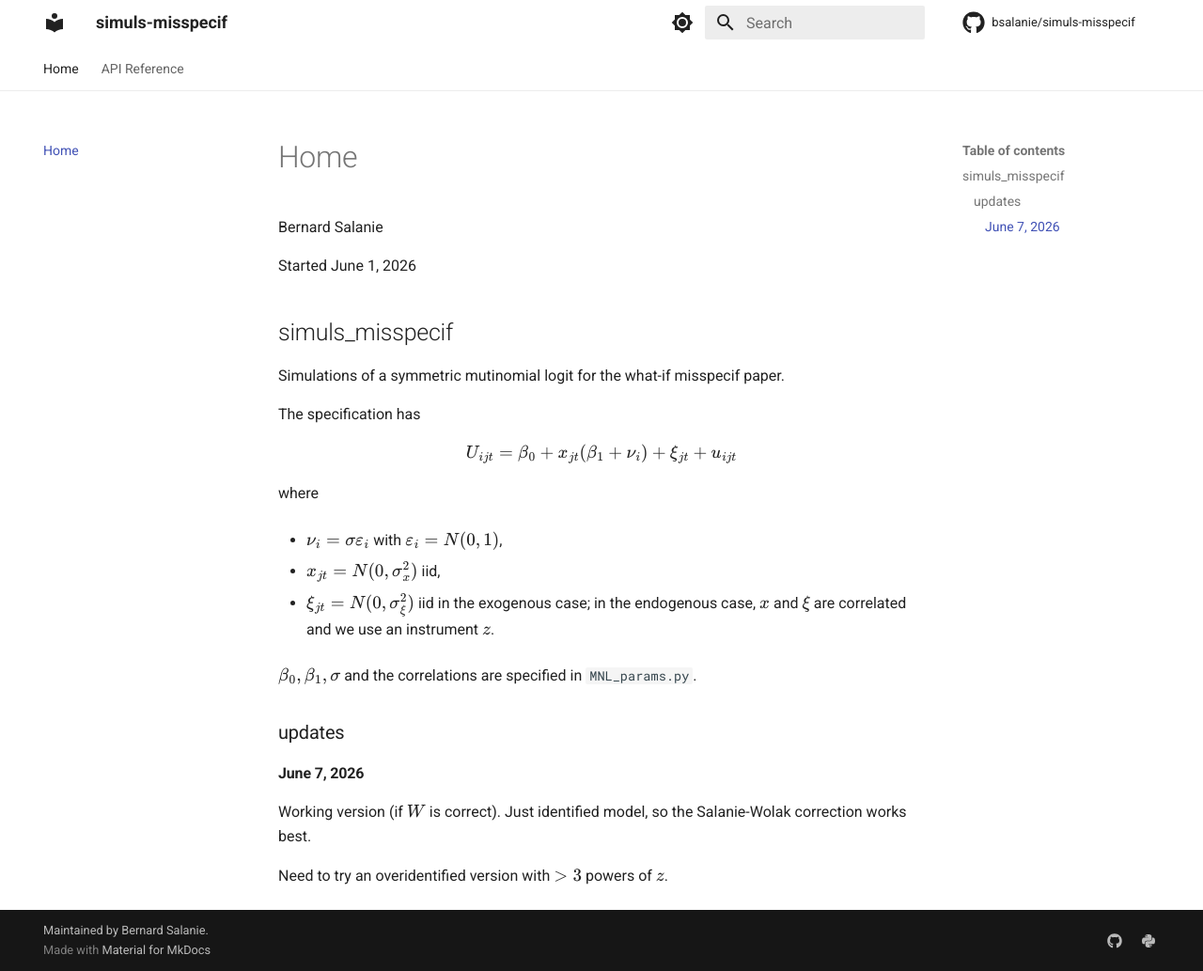
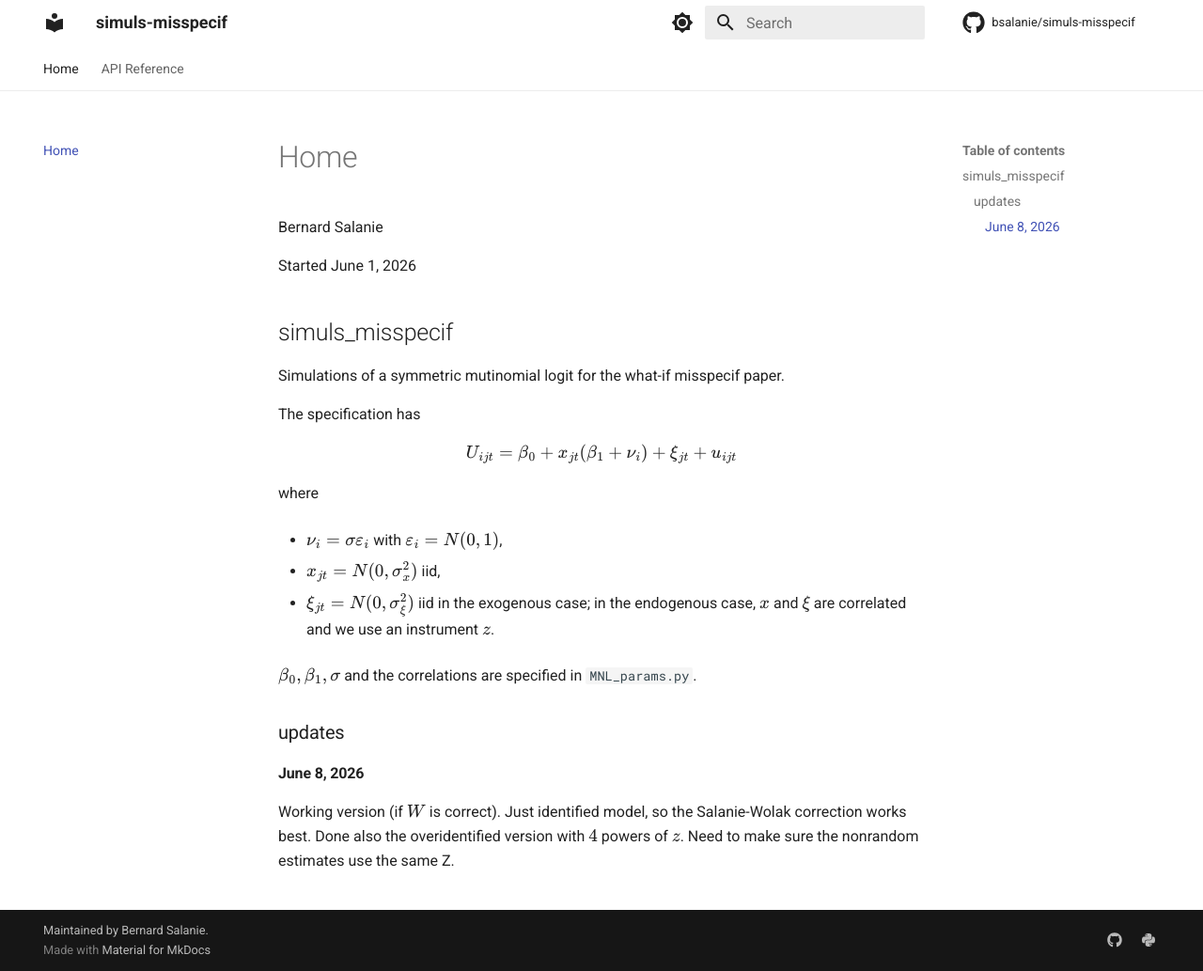
Before and after one commit to bsalanie/simuls-misspecif, an MkDocs documentation site: the page built from docs/index.md, in a window 1280 px wide and 1033 px high. Shown: the whole window at 94% size. Built offline with MkDocs 1.6.1 and Material for MkDocs 9.7.7, drawn with Linux system fonts in a browser that asks for light colours; comment, search, counter and statistics services are not loaded.

Commit message:
fixed typo

```diff
--- a/docs/index.md
+++ b/docs/index.md
@@ -24,8 +24,8 @@ $\beta_0, \beta_1, \sigma$ and the correlations are specified in `MNL_params.py`
 
 ### updates
 
-#### June 7, 2026
+#### June 8, 2026
 Working version (if $W$ is correct). Just identified
 model, so the Salanie-Wolak correction works best.
-
-Need to try an overidentified version with $>3$ powers of $z$.
+Done also the overidentified version with $4$ powers of $z$.
+Need to make sure the nonrandom estimates use the same Z.
--- a/mkdocs.yml
+++ b/mkdocs.yml
@@ -12,6 +12,7 @@ nav:
   - API Reference:
     - core:
       - main driver: simuls_driver.md
+      - estimate: estimators.md
       - compute statistics: compute_stats.md
       - extract results: extract_from_results.md
     - multinomial mixed logit:
@@ -21,7 +22,6 @@ nav:
       - create samples: create_samples.md
       - evaluate: evaluations.md
     - plots:
-      - plot results: plot_simul_results.md
       - plots for paper: plots_paper.md
 
 plugins:
```
Also changed, not shown: docs/estimators.md (added, +3 -0 lines), 1 other file.
